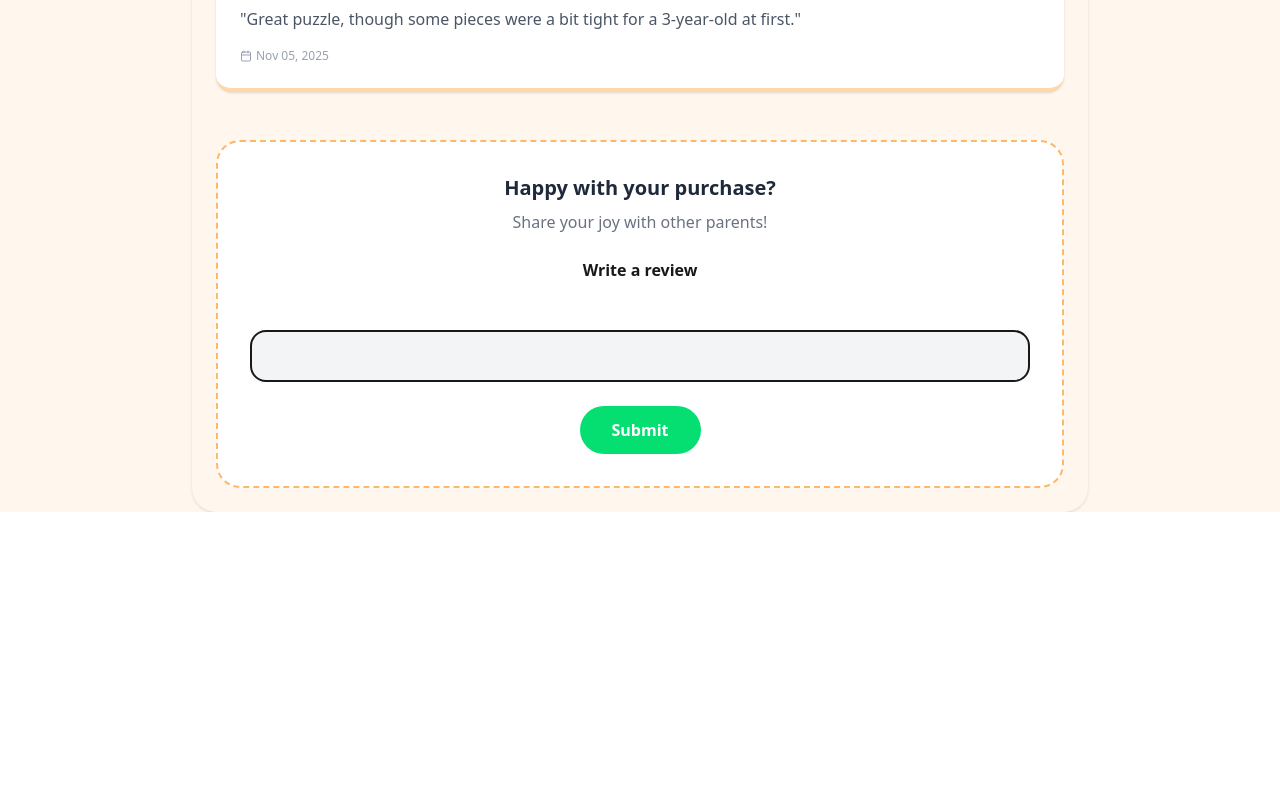
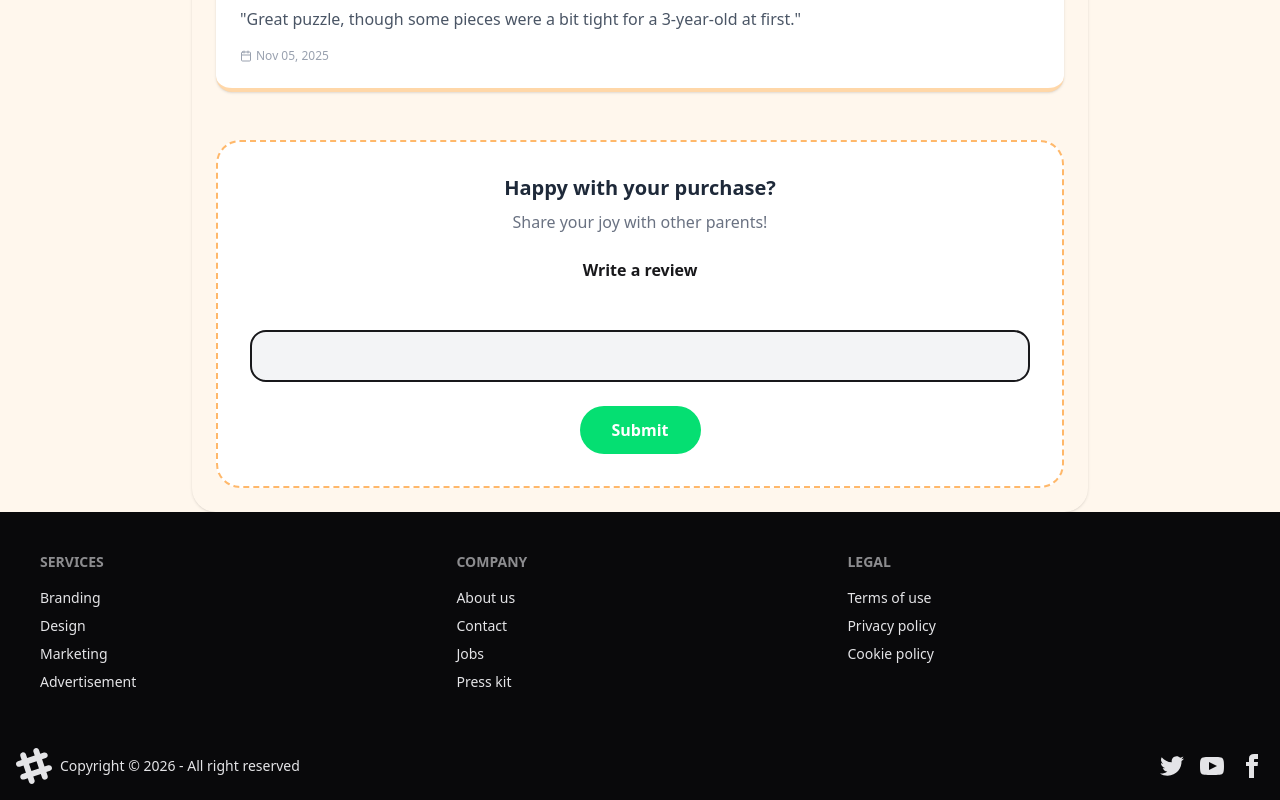
Before and after one commit to jashimuddin211/my-toy-store, a React (Vite) app: page / in a window 1280 px wide. Shown: the part 2610-3410 px from the top of the page. Before the commit the page ends 3122 px from the top, so only its background shows below. Built offline with nearby package versions, Linux system fonts and the light colour scheme; no server answers.

Commit message:
fourth commit

```diff
--- a/src/Layout/Root.jsx
+++ b/src/Layout/Root.jsx
@@ -1,6 +1,7 @@
 import React from 'react';
 import Navbar from '../component/Navbar/Navbar';
 import { Outlet } from 'react-router';
+import Footer from '../component/footer/Footer';
 
 const Root = () => {
 
@@ -9,6 +10,7 @@
         <div>
             <Navbar></Navbar>
             <Outlet></Outlet>
+            <Footer></Footer>
 
         </div>
     );
--- /dev/null
+++ b/src/component/footer/Footer.jsx
@@ -0,0 +1,83 @@
+import React from 'react';
+
+const Footer = () => {
+    return (
+        <div>
+            <footer className="footer sm:footer-horizontal bg-neutral text-neutral-content p-10">
+  <nav>
+    <h6 className="footer-title">Services</h6>
+    <a className="link link-hover">Branding</a>
+    <a className="link link-hover">Design</a>
+    <a className="link link-hover">Marketing</a>
+    <a className="link link-hover">Advertisement</a>
+  </nav>
+  <nav>
+    <h6 className="footer-title">Company</h6>
+    <a className="link link-hover">About us</a>
+    <a className="link link-hover">Contact</a>
+    <a className="link link-hover">Jobs</a>
+    <a className="link link-hover">Press kit</a>
+  </nav>
+  <nav>
+    <h6 className="footer-title">Legal</h6>
+    <a className="link link-hover">Terms of use</a>
+    <a className="link link-hover">Privacy policy</a>
+    <a className="link link-hover">Cookie policy</a>
+  </nav>
+</footer>
+<footer className="footer sm:footer-horizontal bg-neutral text-neutral-content items-center p-4">
+  <aside className="grid-flow-col items-center">
+    <svg
+      width="36"
+      height="36"
+      viewBox="0 0 24 24"
+      xmlns="http://www.w3.org/2000/svg"
+      fillRule="evenodd"
+      clipRule="evenodd"
+      className="fill-current">
+      <path
+        d="M22.672 15.226l-2.432.811.841 2.515c.33 1.019-.209 2.127-1.23 2.456-1.15.325-2.148-.321-2.463-1.226l-.84-2.518-5.013 1.677.84 2.517c.391 1.203-.434 2.542-1.831 2.542-.88 0-1.601-.564-1.86-1.314l-.842-2.516-2.431.809c-1.135.328-2.145-.317-2.463-1.229-.329-1.018.211-2.127 1.231-2.456l2.432-.809-1.621-4.823-2.432.808c-1.355.384-2.558-.59-2.558-1.839 0-.817.509-1.582 1.327-1.846l2.433-.809-.842-2.515c-.33-1.02.211-2.129 1.232-2.458 1.02-.329 2.13.209 2.461 1.229l.842 2.515 5.011-1.677-.839-2.517c-.403-1.238.484-2.553 1.843-2.553.819 0 1.585.509 1.85 1.326l.841 2.517 2.431-.81c1.02-.33 2.131.211 2.461 1.229.332 1.018-.21 2.126-1.23 2.456l-2.433.809 1.622 4.823 2.433-.809c1.242-.401 2.557.484 2.557 1.838 0 .819-.51 1.583-1.328 1.847m-8.992-6.428l-5.01 1.675 1.619 4.828 5.011-1.674-1.62-4.829z"></path>
+    </svg>
+    <p>Copyright © {new Date().getFullYear()} - All right reserved</p>
+  </aside>
+  <nav className="grid-flow-col gap-4 md:place-self-center md:justify-self-end">
+    <a>
+      <svg
+        xmlns="http://www.w3.org/2000/svg"
+        width="24"
+        height="24"
+        viewBox="0 0 24 24"
+        className="fill-current">
+        <path
+          d="M24 4.557c-.883.392-1.832.656-2.828.775 1.017-.609 1.798-1.574 2.165-2.724-.951.564-2.005.974-3.127 1.195-.897-.957-2.178-1.555-3.594-1.555-3.179 0-5.515 2.966-4.797 6.045-4.091-.205-7.719-2.165-10.148-5.144-1.29 2.213-.669 5.108 1.523 6.574-.806-.026-1.566-.247-2.229-.616-.054 2.281 1.581 4.415 3.949 4.89-.693.188-1.452.232-2.224.084.626 1.956 2.444 3.379 4.6 3.419-2.07 1.623-4.678 2.348-7.29 2.04 2.179 1.397 4.768 2.212 7.548 2.212 9.142 0 14.307-7.721 13.995-14.646.962-.695 1.797-1.562 2.457-2.549z"></path>
+      </svg>
+    </a>
+    <a>
+      <svg
+        xmlns="http://www.w3.org/2000/svg"
+        width="24"
+        height="24"
+        viewBox="0 0 24 24"
+        className="fill-current">
+        <path
+          d="M19.615 3.184c-3.604-.246-11.631-.245-15.23 0-3.897.266-4.356 2.62-4.385 8.816.029 6.185.484 8.549 4.385 8.816 3.6.245 11.626.246 15.23 0 3.897-.266 4.356-2.62 4.385-8.816-.029-6.185-.484-8.549-4.385-8.816zm-10.615 12.816v-8l8 3.993-8 4.007z"></path>
+      </svg>
+    </a>
+    <a>
+      <svg
+        xmlns="http://www.w3.org/2000/svg"
+        width="24"
+        height="24"
+        viewBox="0 0 24 24"
+        className="fill-current">
+        <path
+          d="M9 8h-3v4h3v12h5v-12h3.642l.358-4h-4v-1.667c0-.955.192-1.333 1.115-1.333h2.885v-5h-3.808c-3.596 0-5.192 1.583-5.192 4.615v3.385z"></path>
+      </svg>
+    </a>
+  </nav>
+</footer>
+        </div>
+    );
+};
+
+export default Footer;
```
